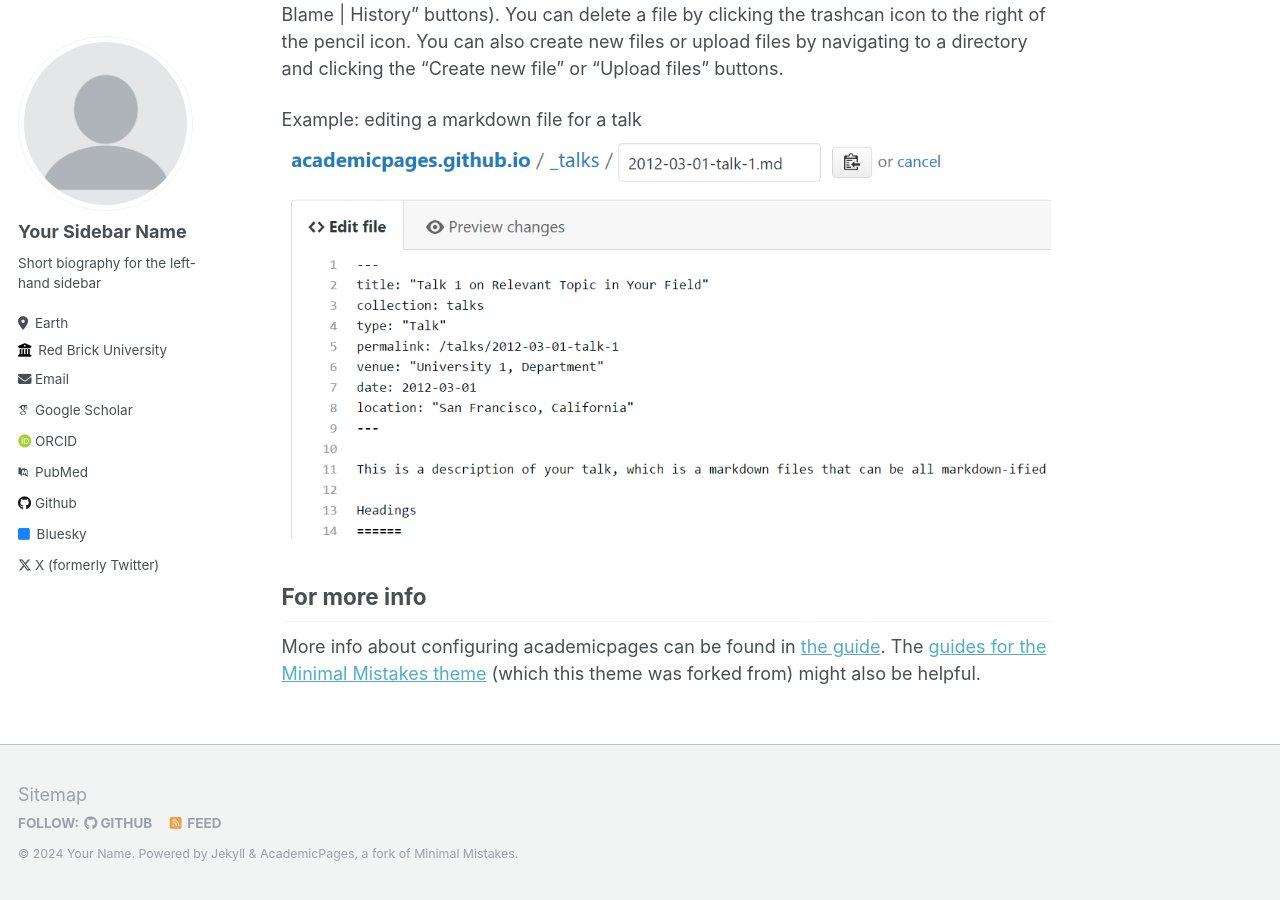
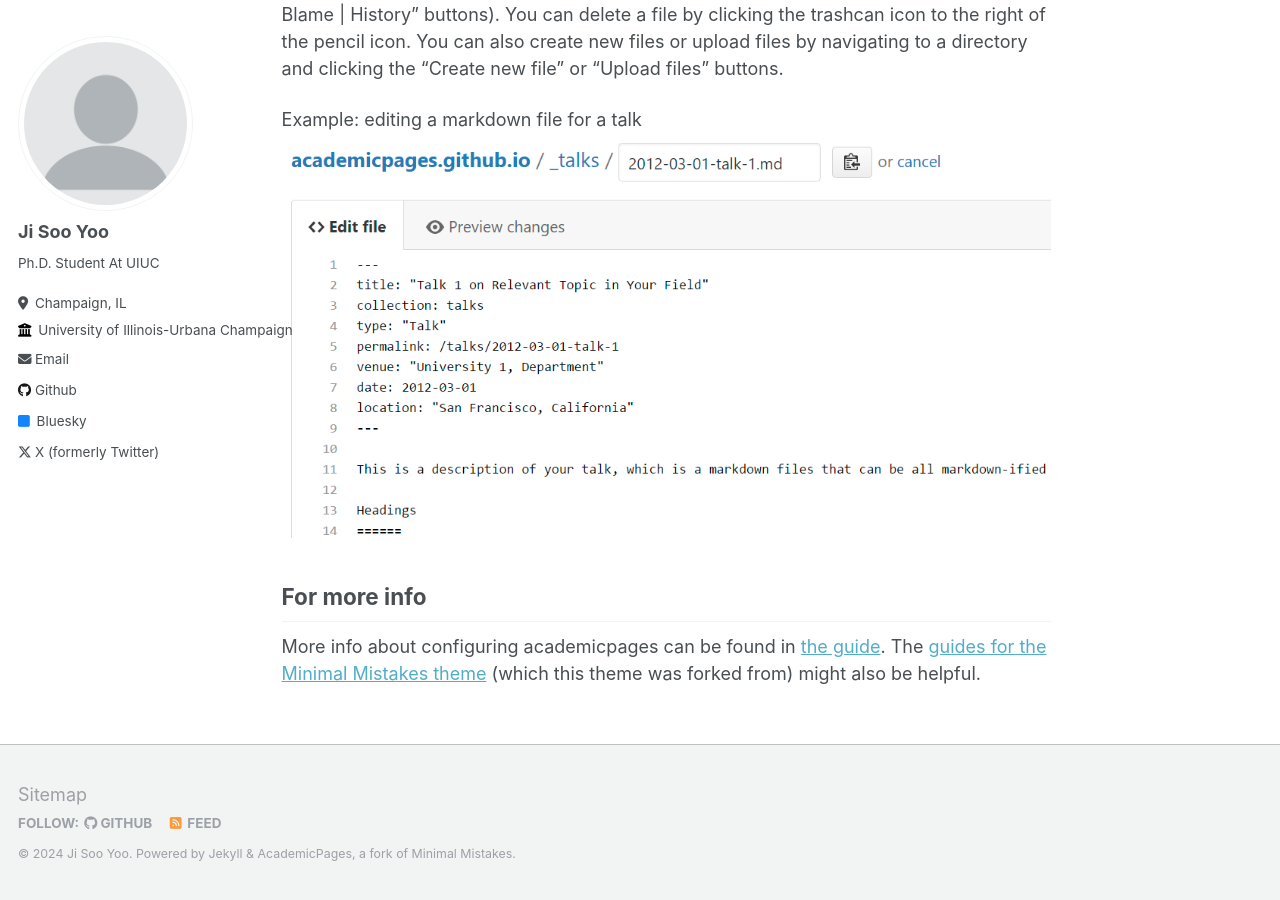
Before and after one commit to jisoosy2/jisooyoo.github.io, a Jekyll site: the page built from _pages/about.md, in a window 1280 px wide and 900 px high, scrolled down 2463 px. Built offline with Jekyll 4.4.1, drawn with Linux system fonts in a browser that asks for light colours; some web fonts are replaced; some of the changed text lies outside the part shown.

Commit message:
Update _config.yml

```diff
--- a/_config.yml
+++ b/_config.yml
@@ -8,13 +8,13 @@
 
 # Basic Site Settings
 locale                   : "en-US"
-title                    : "Your Name / Site Title"
+title                    : "Ji Soo Yoo"
 title_separator          : "-"
-name                     : &name "Your Name"
+name                     : &name "Ji Soo Yoo"
 description              : &description "personal description"
-url                      : https://academicpages.github.io # the base hostname & protocol for your site e.g. "https://mmistakes.github.io"
+url                      : https://jisooyoo.github.io # the base hostname & protocol for your site e.g. "https://mmistakes.github.io"
 baseurl                  : "" # the subpath of your site, e.g. "/blog"
-repository               : "academicpages/academicpages.github.io"
+repository               : "jisoosy2/jisooyoo.github.io"
 
 # Site Author - The following control what appear as part of the author content on the side bar.
 #               If a field is blank the icon and link will not appear, otherwise it will be shown.
@@ -22,20 +22,20 @@ repository               : "academicpages/academicpages.github.io"
 author:
   # Biographic information
   avatar           : "profile.png"
-  name             : "Your Sidebar Name"
+  name             : "Ji Soo Yoo"
   pronouns         : # example: "she/her"
-  bio              : "Short biography for the left-hand sidebar"
-  location         : "Earth"
-  employer         : "Red Brick University"
+  bio              : "Ph.D. Student At UIUC"
+  location         : "Champaign, IL"
+  employer         : "University of Illinois-Urbana Champaign"
   uri              : # URL
-  email            : "none@example.org"
+  email            : "jisoosy2@illinois.edu"
 
   # Academic websites
   arxiv            : # URL - Update with the correct link to your profile
-  googlescholar    : "https://scholar.google.com/citations?user=PS_CX0AAAAAJ"
+  googlescholar    : #"https://scholar.google.com/citations?user=PS_CX0AAAAAJ"
   impactstory      : # URL
-  orcid            : "http://orcid.org/yourorcidurl"
-  pubmed           : "https://www.ncbi.nlm.nih.gov/pubmed/?term=john+snow"
+  orcid            : #"http://orcid.org/yourorcidurl"
+  pubmed           : #"https://www.ncbi.nlm.nih.gov/pubmed/?term=john+snow"
   researchgate     : # URL
 
   # Repositories and software development
```
